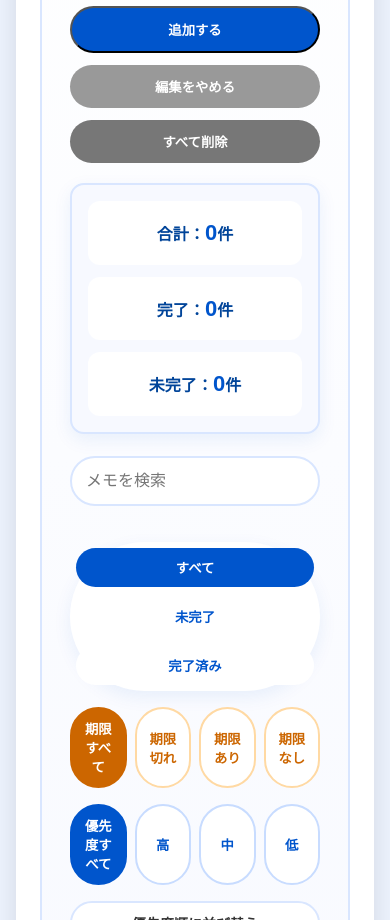
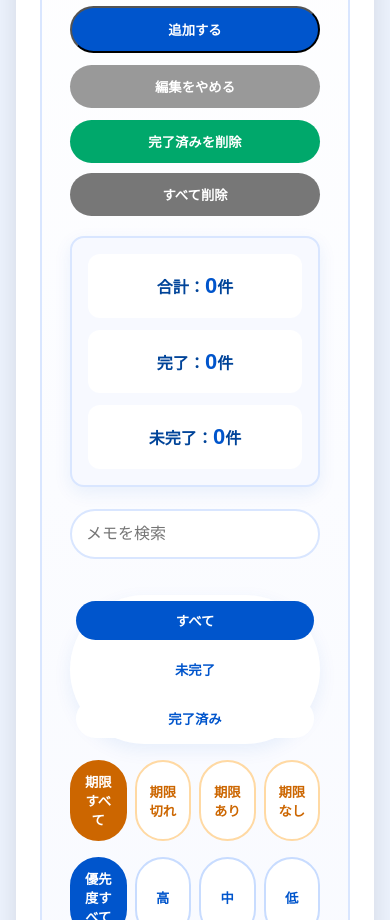
Before and after one commit to kanto879/day1-profire, a plain HTML site: page index.html in a window 390 px wide. Shown: the part 1700-2620 px from the top of the page. Drawn offline with Linux system fonts and the light colour scheme.

Commit message:
add clear completed button

```diff
--- a/index.html
+++ b/index.html
@@ -73,7 +73,10 @@
  <button class="button" id="addButton">追加する</button>
  <button class="cancel-button" id="cancelEditButton">編集をやめる</button>
 
-<button class="clear-button" id="clearButton">すべて削除</button>
+ <div class="delete-actions">
+  <button class="clear-completed-button" id="clearCompletedButton">完了済みを削除</button>
+  <button class="clear-button" id="clearButton">すべて削除</button>
+</div>
 
 <div class="summary-box">
   <p>合計：<span id="totalCount">0</span>件</p>
--- a/script.js
+++ b/script.js
@@ -2,6 +2,7 @@ const memoInput = document.getElementById("memoInput");
 const prioritySelect = document.getElementById("prioritySelect");
 const dueDateInput = document.getElementById("dueDateInput");
 const addButton = document.getElementById("addButton");
+const clearCompletedButton = document.getElementById("clearCompletedButton");
 const clearButton = document.getElementById("clearButton");
 const cancelEditButton = document.getElementById("cancelEditButton");
 const searchInput = document.getElementById("searchInput");
@@ -515,6 +516,29 @@ cancelEditButton.addEventListener("click", function() {
   resetEditMode();
 });
 
+clearCompletedButton.addEventListener("click", function() {
+  const completedCount = memos.filter(function(memo) {
+    return memo.done;
+  }).length;
+
+  if (completedCount === 0) {
+    alert("完了済みのメモがありません");
+    return;
+  }
+
+  const confirmDelete = confirm("完了済みのメモを削除しますか？");
+
+  if (confirmDelete) {
+    memos = memos.filter(function(memo) {
+      return !memo.done;
+    });
+
+    saveMemos();
+    renderMemos();
+    resetEditMode();
+  }
+});
+
 clearButton.addEventListener("click", function() {
   const confirmDelete = confirm("すべてのメモを削除しますか？");
 
--- a/style.css
+++ b/style.css
@@ -304,6 +304,16 @@ input {
 
   .priority-filter-button {
     width: 100%;
+  }
+
+   .delete-actions {
+    flex-direction: column;
+  }
+
+  .clear-completed-button {
+    width: 100%;
+    text-align: center;
+    box-sizing: border-box;
   }
 
 }
@@ -761,3 +771,33 @@ input {
 .sort-button {
   font-size: 14px;
 }
+
+.delete-actions {
+  display: flex;
+  gap: 10px;
+  margin-top: 12px;
+}
+
+.clear-completed-button {
+  flex: 1;
+  display: inline-block;
+  background-color: #00a86b;
+  color: white;
+  border: none;
+  text-decoration: none;
+  padding: 12px 24px;
+  border-radius: 999px;
+  font-weight: bold;
+  cursor: pointer;
+  transition: 0.2s;
+}
+
+.clear-completed-button:hover {
+  background-color: #007f52;
+  transform: translateY(-1px);
+}
+
+.delete-actions .clear-button {
+  flex: 1;
+  margin-top: 0;
+}
```
